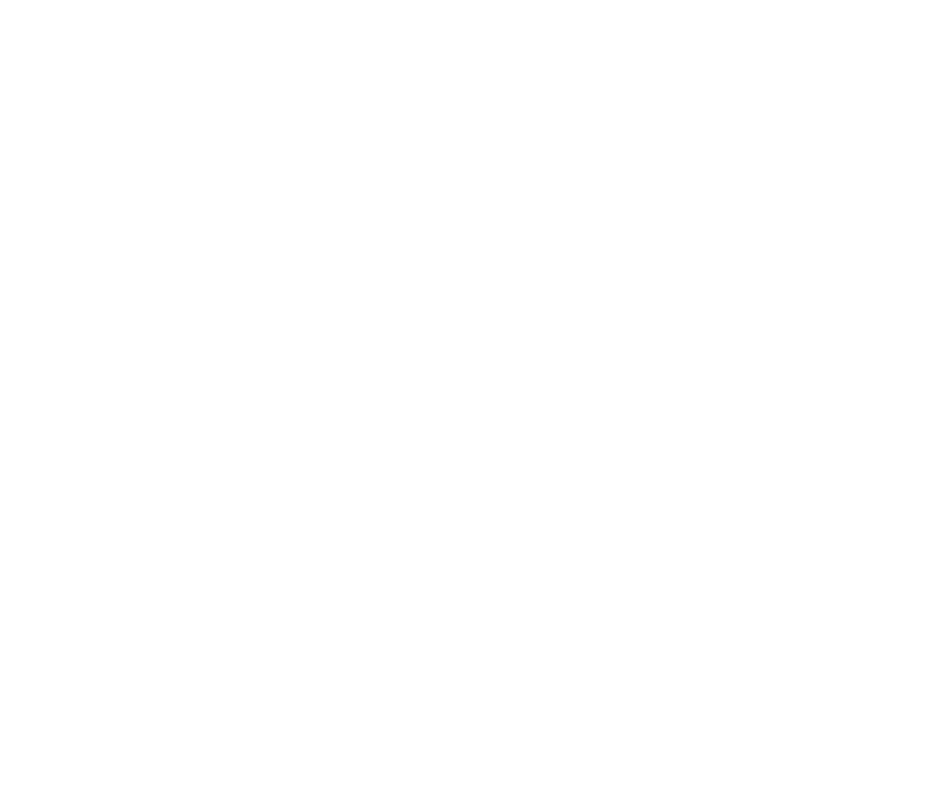
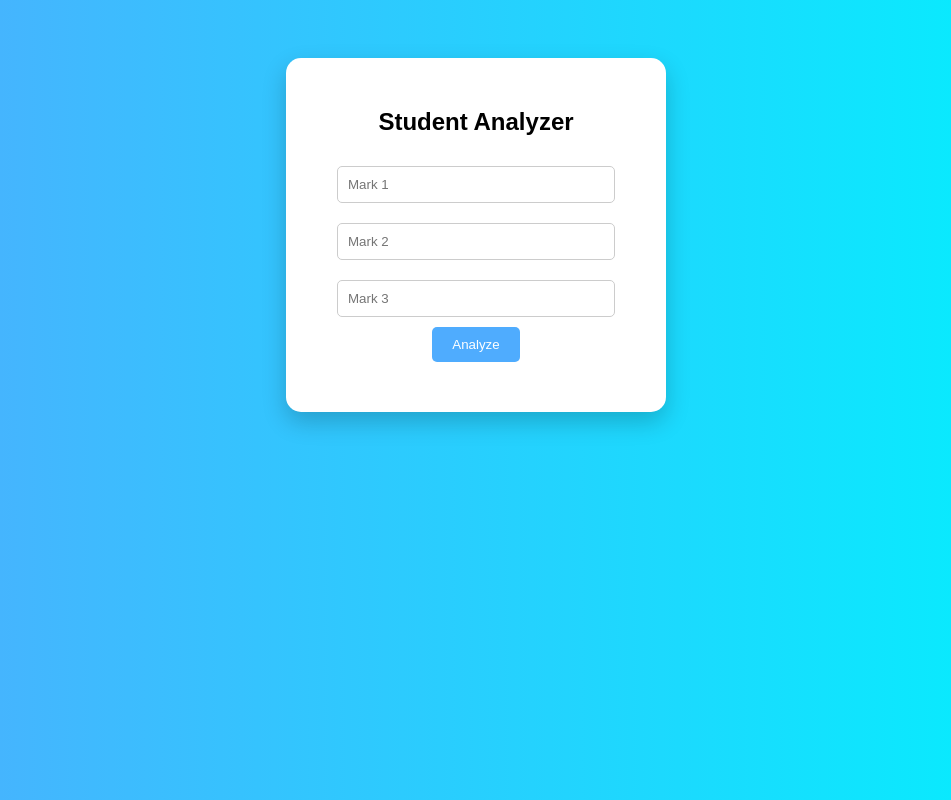
Before and after one commit to sabilahx/student-analyzer, a Flask app: page / in a window 1280 px wide. Before the commit the part shown is empty. Shown: the whole page, without its empty margins (164-1115 px from the left). Run offline with Flask 3, Linux system fonts and the light colour scheme.

Commit message:
Update index.html

```diff
--- a/templates/index.html
+++ b/templates/index.html
@@ -1,9 +1,76 @@
+<!DOCTYPE html>
+<html>
+<head>
+    <title>Student Performance Analyzer</title>
+
+    <style>
+        body {
+            font-family: Arial;
+            background: linear-gradient(to right, #4facfe, #00f2fe);
+            text-align: center;
+            padding: 50px;
+        }
+
+        .card {
+            background: white;
+            padding: 30px;
+            border-radius: 15px;
+            width: 320px;
+            margin: auto;
+            box-shadow: 0px 10px 25px rgba(0,0,0,0.2);
+        }
+
+        input {
+            padding: 10px;
+            margin: 10px;
+            width: 80%;
+            border-radius: 5px;
+            border: 1px solid #ccc;
+        }
+
+        button {
+            padding: 10px 20px;
+            background: #4facfe;
+            color: white;
+            border: none;
+            cursor: pointer;
+            border-radius: 5px;
+        }
+
+        button:hover {
+            background: #00c6ff;
+        }
+
+        #result {
+            margin-top: 20px;
+            font-size: 20px;
+            font-weight: bold;
+        }
+    </style>
+</head>
+
+<body>
+
+<div class="card">
+    <h2>Student Analyzer</h2>
+
+    <input type="number" id="m1" placeholder="Mark 1">
+    <input type="number" id="m2" placeholder="Mark 2">
+    <input type="number" id="m3" placeholder="Mark 3">
+
+    <br>
+    <button onclick="analyze()">Analyze</button>
+
+    <div id="result"></div>
+</div>
+
 <script>
 function analyze() {
     let m1 = document.getElementById("m1").value;
     let m2 = document.getElementById("m2").value;
     let m3 = document.getElementById("m3").value;
 
+    // validation
     if (!m1 || !m2 || !m3) {
         alert("Please enter all marks");
         return;
@@ -18,7 +85,7 @@ function analyze() {
         },
         body: JSON.stringify({ marks: marks })
     })
-    .then(res => res.json())
+    .then(response => response.json())
     .then(data => {
         if (data.result) {
             document.getElementById("result").innerText = data.result;
@@ -26,9 +93,12 @@ function analyze() {
             document.getElementById("result").innerText = data.error;
         }
     })
-    .catch(err => {
-        document.getElementById("result").innerText = "Request failed";
-        console.error(err);
+    .catch(error => {
+        document.getElementById("result").innerText = "Error connecting to server";
+        console.error(error);
     });
 }
 </script>
+
+</body>
+</html>
```
